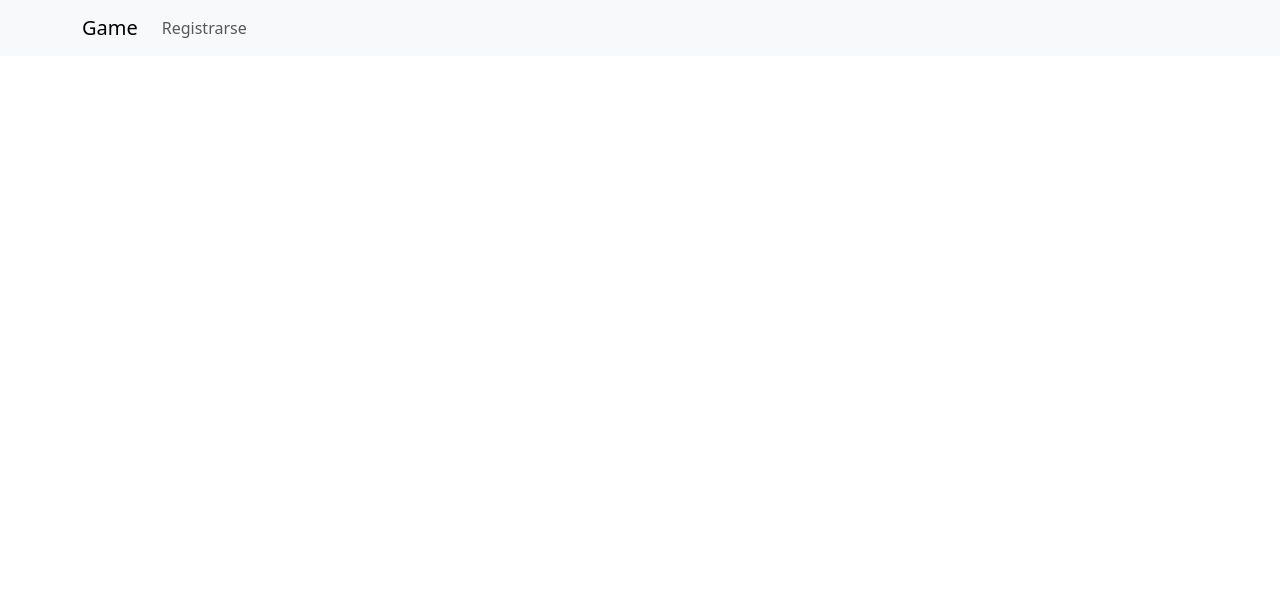
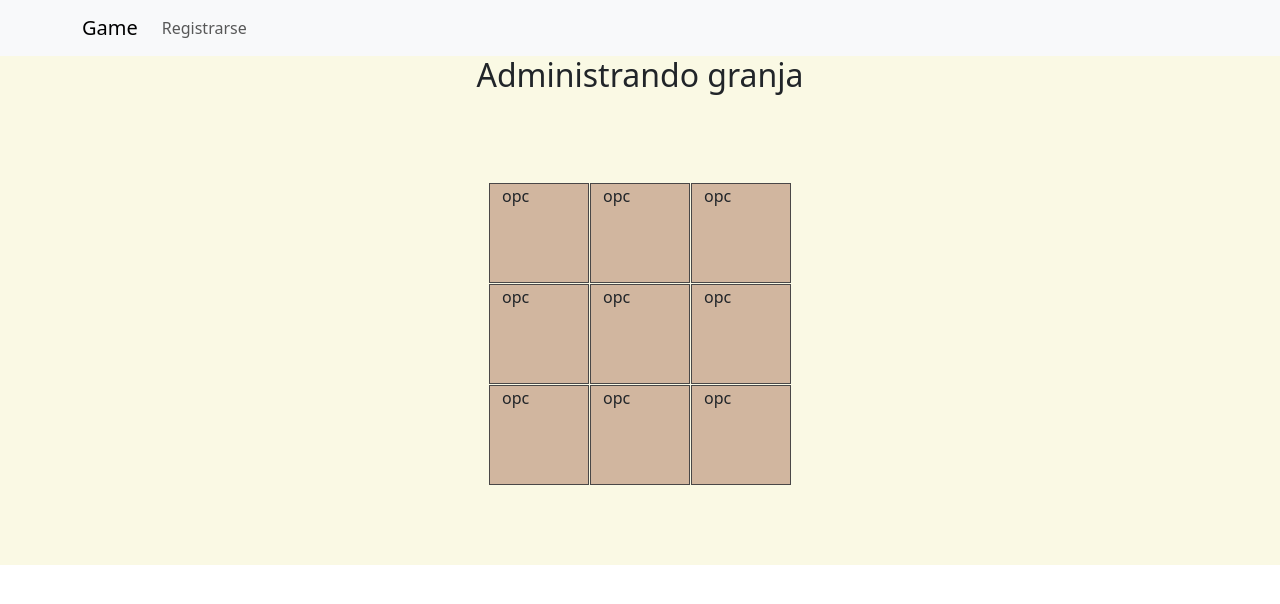
Before and after one commit to erick-vahel/TP1-Intro-Softw, a React (Vite) app in the folder client/: page /granjas/1/administrar in a window 1280 px wide. Before the commit this address had no page. Shown: the top 604 px of the page. Built offline with nearby package versions, Linux system fonts and the light colour scheme.

Commit message:
agregada seccion para administrar granja

```diff
--- a/client/src/App.jsx
+++ b/client/src/App.jsx
@@ -5,6 +5,7 @@ import Registro from './components/Registro';
 import Granjas from './components/Granjas';
 import { BrowserRouter, Routes, Route } from 'react-router-dom';
 import { GranjasProvider } from './context/GranjasContext';
+import Granja from './components/Granja';
 
 function App() {
 
@@ -21,6 +22,7 @@ function App() {
               <Granjas />
             </GranjasProvider>
           } />
+          <Route path="/granjas/:id/administrar" element={<Granja />} />
           <Route path="/" element={<Perfiles />} />
         </Routes>
       </BrowserRouter>
--- /dev/null
+++ b/client/src/components/Casilla.css
@@ -0,0 +1,7 @@
+.casilla{
+    width: 100px;
+    height: 100px;
+    background-color: rgb(209, 182, 159);
+    border: 1px solid rgb(73, 71, 71);
+    margin: 0.5px;
+}
--- /dev/null
+++ b/client/src/components/Casilla.jsx
@@ -0,0 +1,15 @@
+import Col from "react-bootstrap/Col";
+import "./Casilla.css"
+
+
+
+function Casilla() {
+    return (
+        <>
+            <Col className='casilla'>opc</Col>
+        </>
+    );
+}
+
+
+export default Casilla;
--- /dev/null
+++ b/client/src/components/Granja.css
@@ -0,0 +1,12 @@
+#contenedor-granja-administrar{
+    display: grid;
+    place-content: center;
+    background-color: rgb(250, 249, 228);
+}
+
+
+#granja-interfaz{
+    display: grid;
+    place-items: center;
+    margin: 10vh 0px;
+}
--- /dev/null
+++ b/client/src/components/Granja.jsx
@@ -0,0 +1,35 @@
+import Container from 'react-bootstrap/Container';
+import Row from 'react-bootstrap/Row';
+import "./Granja.css"
+import Casilla from './Casilla';
+
+
+function Granja() {
+
+    return (
+        <div id="contenedor-granja-administrar">
+            <h2>Administrando granja</h2>
+            <Container id="granja-interfaz">
+                <Row>
+                    <Casilla></Casilla>
+                    <Casilla></Casilla>
+                    <Casilla></Casilla>
+                </Row>
+                <Row>
+                    <Casilla></Casilla>
+                    <Casilla></Casilla>
+                    <Casilla></Casilla>
+                </Row>
+                <Row>
+                    <Casilla></Casilla>
+                    <Casilla></Casilla>
+                    <Casilla></Casilla>
+                </Row>
+            </Container>
+        </div>
+    )
+
+}
+
+
+export default Granja;
--- a/client/src/components/Tarjeta.jsx
+++ b/client/src/components/Tarjeta.jsx
@@ -3,6 +3,7 @@ import Card from 'react-bootstrap/Card';
 import "./Tarjeta.css"
 import { useContext } from 'react';
 import { GranjasContext } from '../context/GranjasContext';
+import { Link } from 'react-router-dom';
 
 function Tarjeta({info}) {
 
@@ -37,13 +38,13 @@ function Tarjeta({info}) {
         <Card.Title>Granja #{info.granja_id} <span id='titulo-propietario'> Propietario #{info.usuario_id} </span></Card.Title>
         <div className='detalles'>
           <ul >
-            <li>Cultivos</li>
-            <li>Sin cosechar</li>
-            <li>Proxima cosecha</li>
+            <li>Cultivos N</li>
+            <li>Sin cosechar M</li>
+            <li>Proxima cosecha T</li>
           </ul>
         </div>
         <div className="botones">
-          <Button disabled={true} variant="primary">Entrar</Button>
+          <Link className='btn btn-success' to={`/granjas/${info.granja_id}/administrar`}>Entrar</Link>
           <Button onClick={()=>eliminarGranja(info.granja_id)} variant="outline-danger">Eliminar</Button>
         </div>
 
```
